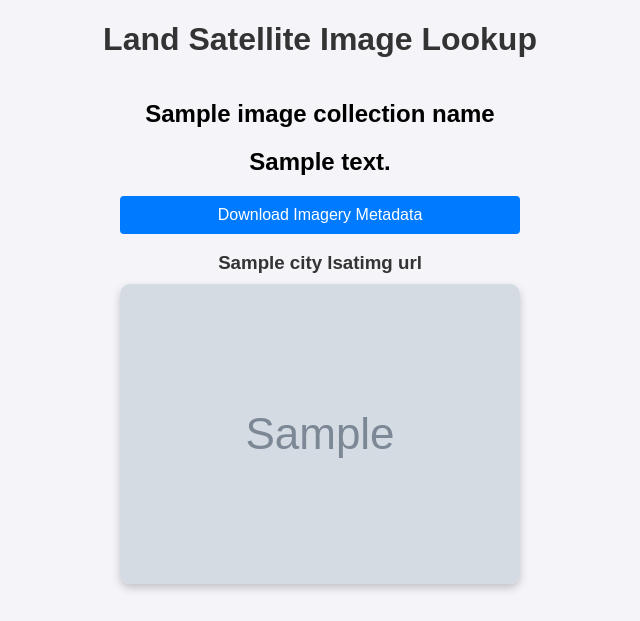
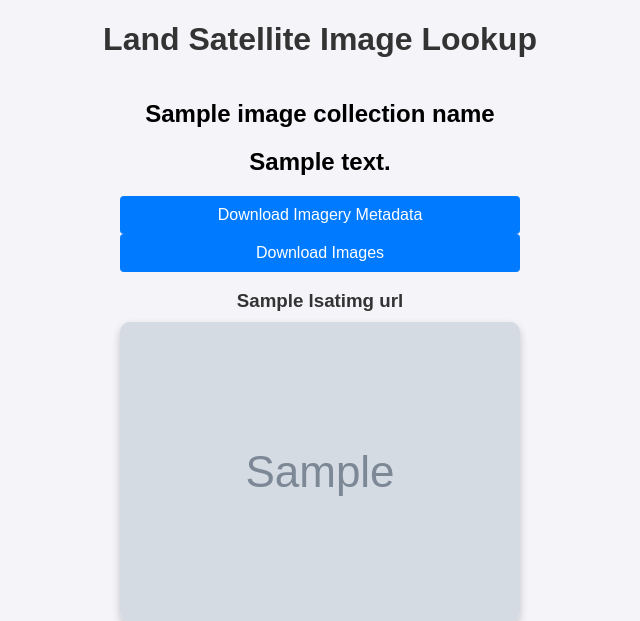
Before and after one commit to matvm1/landsat_imagery, a Flask app: template app/templates/city_center.html in a window 1280 px wide. Shown: the top 621 px of the page, without its empty margins (320-960 px from the left). Run offline with Flask 3, Linux system fonts and the light colour scheme; the template is opened without the code that fills it: most values are stand-ins (such as "Sample title", 1, 10 or a date in 2020); grey boxes marked "Sample" are stand-in pictures.

Commit message:
Renamed all instances of city_lastimg_urls to lsatimg_urls

```diff
--- a/app/templates/city_center.html
+++ b/app/templates/city_center.html
@@ -12,8 +12,11 @@
     <form action="/download_lsatimg_info" method="GET">
         <button id="download_lsatimg_info_btn" type="submit">Download Imagery Metadata</button>
     </form>
+    <form action="/download_lsatimg_images" method="GET">
+        <button id="download_lsatimg_info_btn" type="submit">Download Images</button>
+    </form>
     <div class="gallery">
-        {% for combination_name, url in city_lsatimg_urls.items() %}
+        {% for combination_name, url in lsatimg_urls.items() %}
             <div>
                 <h3>{{ combination_name }}</h3>
                 <a href="{{ url }}" target="_blank">
--- a/run.py
+++ b/run.py
@@ -74,9 +74,9 @@ def landsat_image():
             error_message = f"Band combination {user_selection} is invalid"
             return render_template("error.html", error_message=error_message)
 
-    city_lsatimg_urls = {}
+    lsatimg_urls = {}
     for combination in band_combinations_req:
-        city_lsatimg_urls[combination] = (get_lsatimg_url(
+        lsatimg_urls[combination] = (get_lsatimg_url(
                                             viz_lsat_img(
                                                 lsatimg,
                                                 combination)))
@@ -84,7 +84,7 @@ def landsat_image():
     return render_template('city_center.html',
                            image_collection_name=IMAGE_COLLECTION_NAME,
                            address=address,
-                           city_lsatimg_urls=city_lsatimg_urls)
+                           lsatimg_urls=lsatimg_urls)
 
 @app.route('/download_lsatimg_info')
 def download_lsatimg_info():
```
